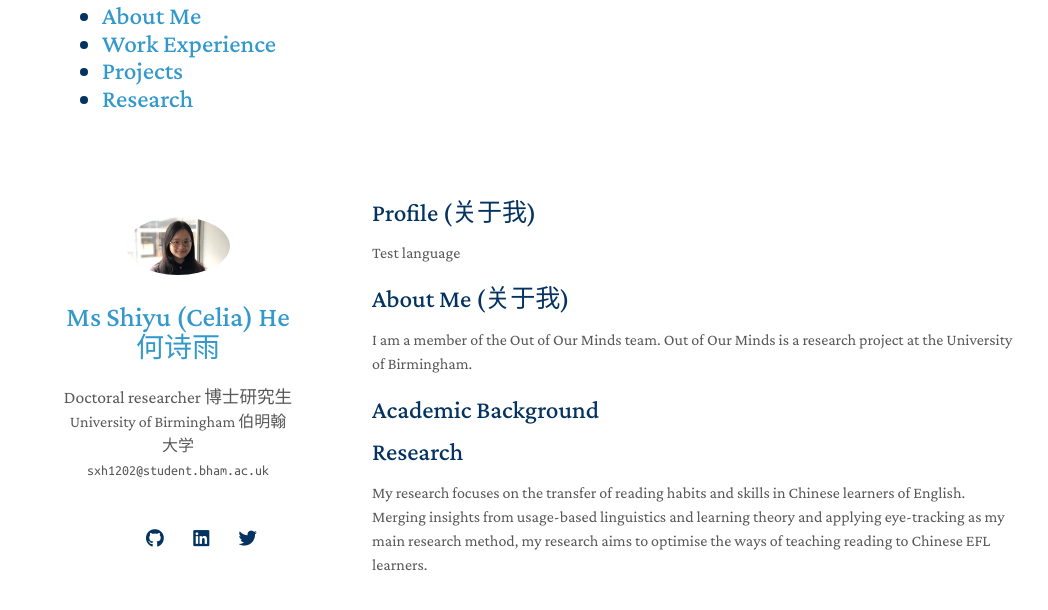
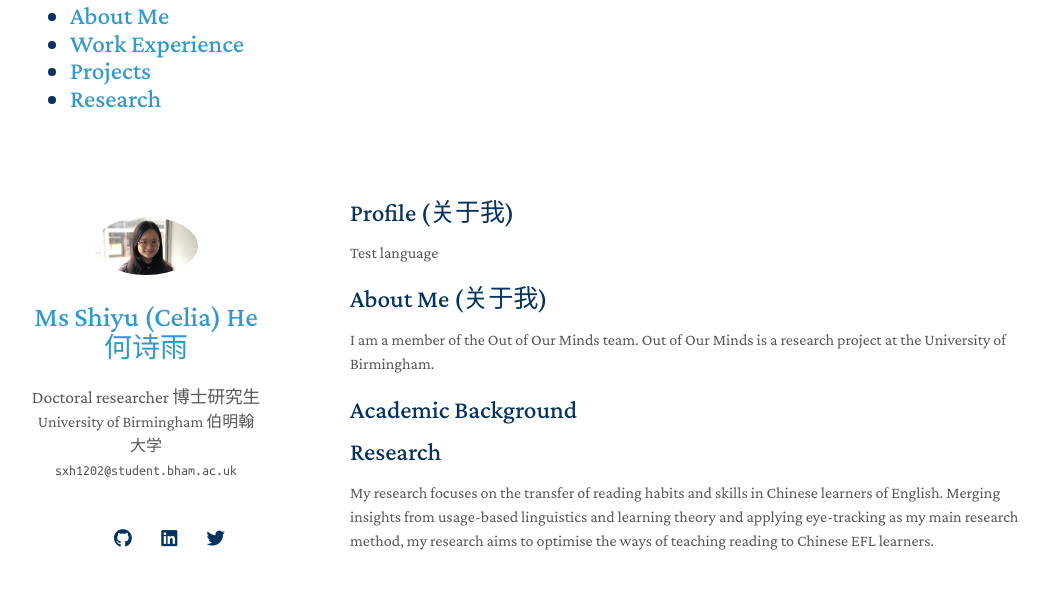
Before and after one commit to ShiyuHeCelia/ShiyuHeCelia.github.io, a Jekyll site: the page built from index.md, in a window 1280 px wide. Shown: the top 610 px of the page, without its empty margins (98-1146 px from the left). Built offline with Jekyll 4.4.1, drawn with Linux system fonts in a browser that asks for light colours; nearby versions of some CDN libraries; comment, search, counter and statistics services are not loaded; a style sheet for code colours, icons or effects is not loaded; our own code applies the rules of GitHub Pages for plain Markdown files.

Commit message:
Update minimal-light-no-dark-mode.scss

```diff
--- a/_sass/minimal-light-no-dark-mode.scss
+++ b/_sass/minimal-light-no-dark-mode.scss
@@ -233,7 +233,7 @@ a:hover small {
 }
 
 .wrapper {
-  width:960px;
+  width:80vw;
   margin:0 auto;
 }
 
@@ -353,7 +353,7 @@ header ul a strong {
 }
 
 section {
-  width:650px;
+  width:55vw;
   float:right;
   padding-top:4.0em;
   padding-bottom:50px;
```
